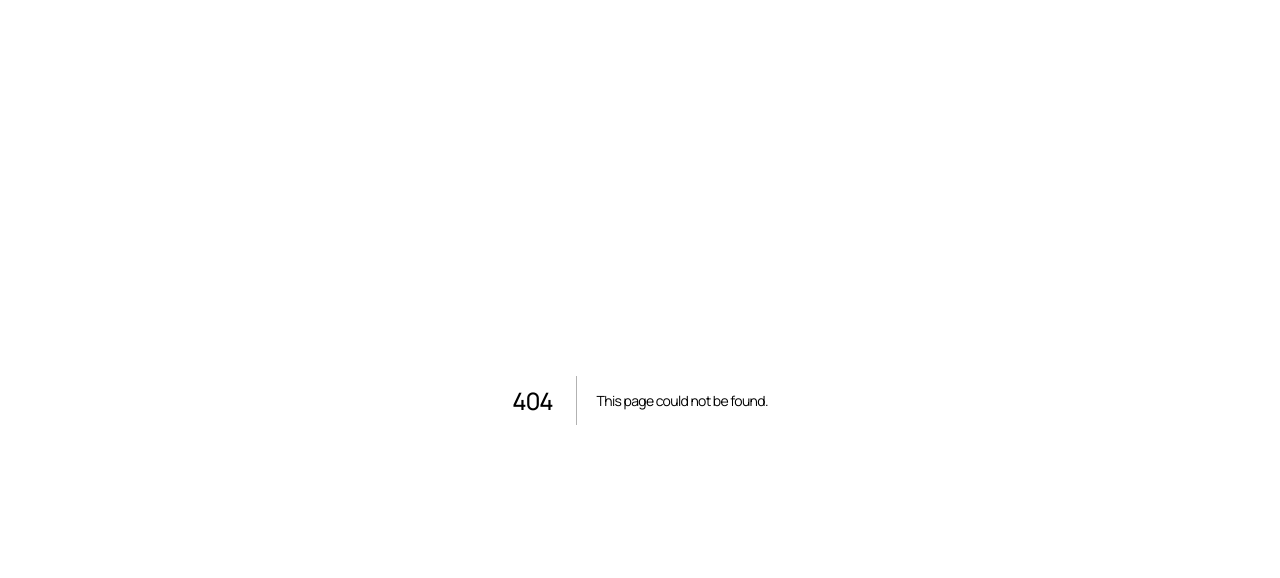
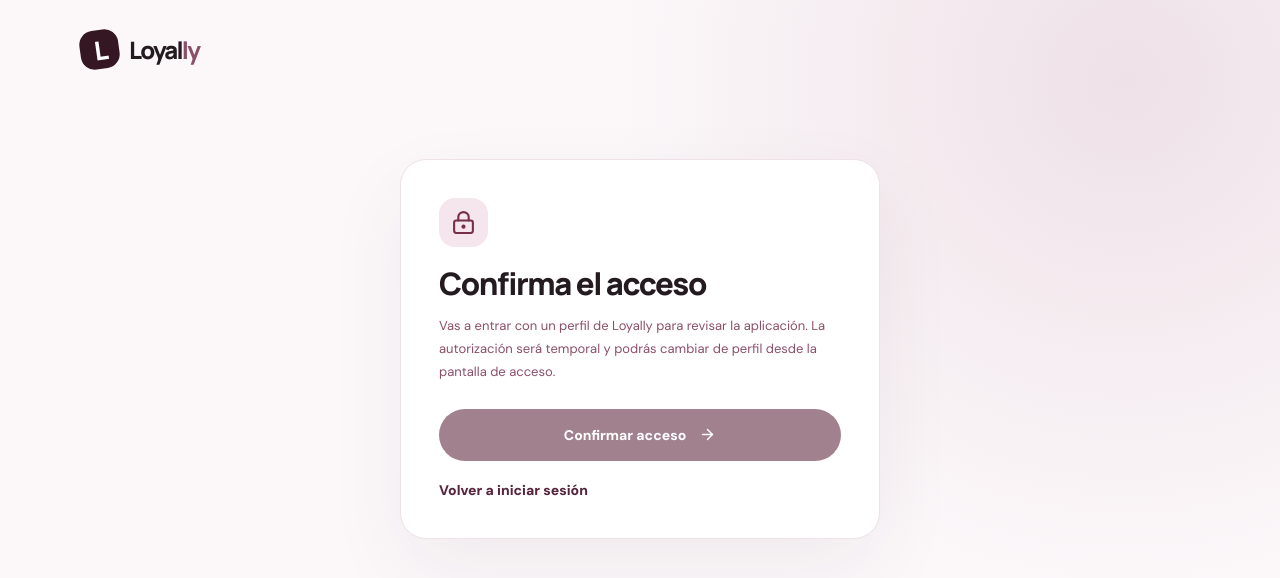
Before and after one commit to tostis005/LP, a Next.js app: page /acceso-perfiles in a window 1280 px wide. Before the commit this address had no page. Shown: the top 578 px of the page. Built offline with nearby package versions, Linux system fonts and the light colour scheme.

Commit message:
feat: deliberate confirmation for one-use owner email link

```diff
--- /dev/null
+++ b/app/acceso-perfiles/page.tsx
@@ -0,0 +1,36 @@
+"use client";
+import {useEffect,useState} from "react";
+import Link from "next/link";
+import {ArrowRight,CheckCircle2,LockKeyhole} from "lucide-react";
+import {Brand} from "@/components/Brand";
+
+export default function ConfirmProfileAccess(){
+ const [token,setToken]=useState(""),[busy,setBusy]=useState(false),[error,setError]=useState("");
+ useEffect(()=>{setToken(new URLSearchParams(window.location.search).get("token")||"");},[]);
+ async function confirm(){
+  setBusy(true);setError("");
+  try{
+   const r=await fetch("/api/local/qa-access",{
+    method:"POST",credentials:"same-origin",cache:"no-store",
+    headers:{"Content-Type":"application/json"},
+    body:JSON.stringify({action:"verify",token})
+   });
+   const result=await r.json() as {error?:string;route?:string};
+   if(!r.ok||!result.route)throw new Error(result.error||"No se pudo activar el acceso.");
+   window.location.replace(result.route);
+  }catch(e){setError((e as Error).message);setBusy(false);}
+ }
+ return <main className="recovery-page">
+  <div className="recovery-header"><Brand/></div>
+  <section className="recovery-card">
+   <div className="panel-icon"><LockKeyhole size={25}/></div>
+   <h1>Confirma el acceso</h1>
+   <p>Vas a entrar con un perfil de Loyally para revisar la aplicación. La autorización será temporal y podrás cambiar de perfil desde la pantalla de acceso.</p>
+   {error&&<div className="alert error" role="alert">{error}</div>}
+   <button type="button" className="button button-dark button-full" disabled={busy||!/^[a-f0-9]{64}$/.test(token)} onClick={()=>void confirm()}>
+    {busy?"Comprobando...":"Confirmar acceso"} {busy?<CheckCircle2 size={17}/>:<ArrowRight size={17}/>}
+   </button>
+   <Link className="text-link" href="/acceder">Volver a iniciar sesión</Link>
+  </section>
+ </main>;
+}
```
